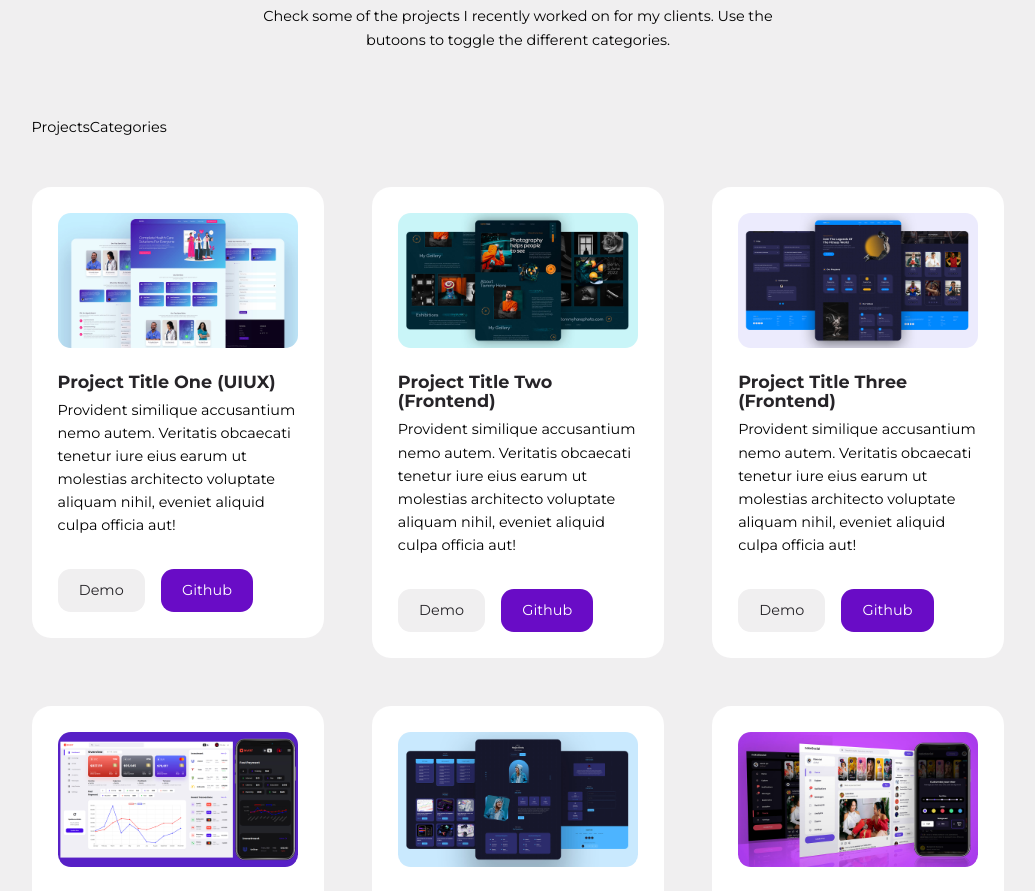
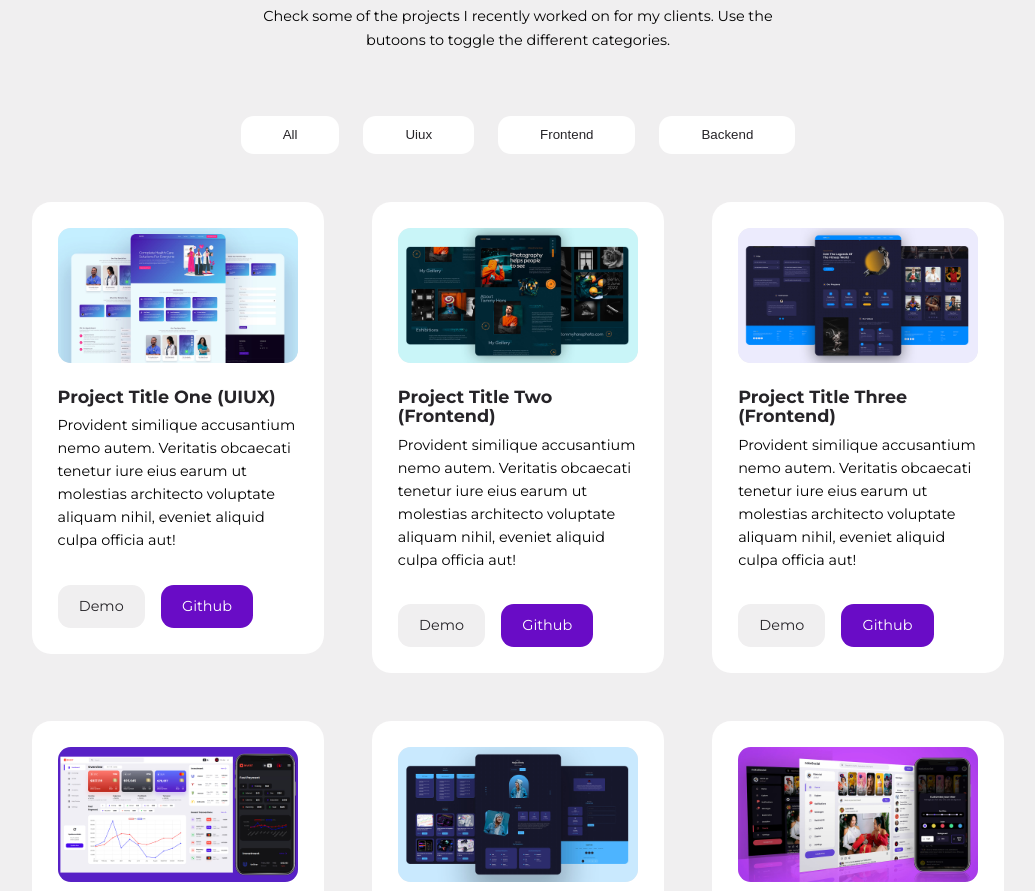
Before and after one commit to steph-ayo/portfolio-website-with-theme-customization, a React (Create React App) app: page / in a window 1280 px wide. Shown: the part 2696-3587 px from the top of the page, without its empty margins (122-1157 px from the left). Built offline with nearby package versions, Linux system fonts and the light colour scheme.

Commit message:
Portfolio.jsx update

```diff
--- /dev/null
+++ b/src/sections/portfolio/CategoryButton.jsx
@@ -0,0 +1,5 @@
+const CategoryButton = ({ category, className }) => {
+  return <button className={className}>{category}</button>;
+};
+
+export default CategoryButton;
--- a/src/sections/portfolio/Portfolio.jsx
+++ b/src/sections/portfolio/Portfolio.jsx
@@ -8,6 +8,17 @@ const Portfolio = () => {
   const [projects, setProjects] = useState(data);
 
   const categories = data.map((item) => item.category);
+  const uniqueCategories = ["all", ...new Set(categories)];
+
+  const filterProjectsHandler = (category) => {
+    if (category === "all") {
+      setProjects(data);
+    }
+    const filterProjects = data.filter(
+      (project) => project.category === category
+    );
+    setProjects(filterProjects);
+  };
 
   return (
     <section id="portfolio">
@@ -17,7 +28,7 @@ const Portfolio = () => {
         butoons to toggle the different categories.
       </p>
       <div className="container portfolio__container">
-        <ProjectsCategories />
+        <ProjectsCategories categories={uniqueCategories} />
         <Projects projects={projects} />
       </div>
     </section>
--- a/src/sections/portfolio/ProjectsCategories.jsx
+++ b/src/sections/portfolio/ProjectsCategories.jsx
@@ -1,5 +1,17 @@
-const ProjectsCategories = () => {
-  return <div>ProjectsCategories</div>;
+import CategoryButton from "./CategoryButton";
+
+const ProjectsCategories = ({ categories }) => {
+  return (
+    <div className="portfolio__categories">
+      {categories.map((category) => (
+        <CategoryButton
+          key={category}
+          category={category}
+          className={`btn cat__btn white`}
+        />
+      ))}
+    </div>
+  );
 };
 
 export default ProjectsCategories;
--- a/src/sections/portfolio/portfolio.css
+++ b/src/sections/portfolio/portfolio.css
@@ -1,3 +1,20 @@
+/* STYLING OF PORFOLIO CATEGORIES */
+.portfolio__categories {
+  display: flex;
+  justify-content: center;
+  gap: 1.5rem;
+  flex-wrap: wrap;
+}
+
+.btn.cat__btn {
+  text-transform: capitalize;
+  transition: var(--transition);
+}
+
+.btn.cat__btn:hover {
+  transform: translateY(0);
+}
+
 .portfolio__projects {
   margin-top: 3rem;
   display: grid;
```
